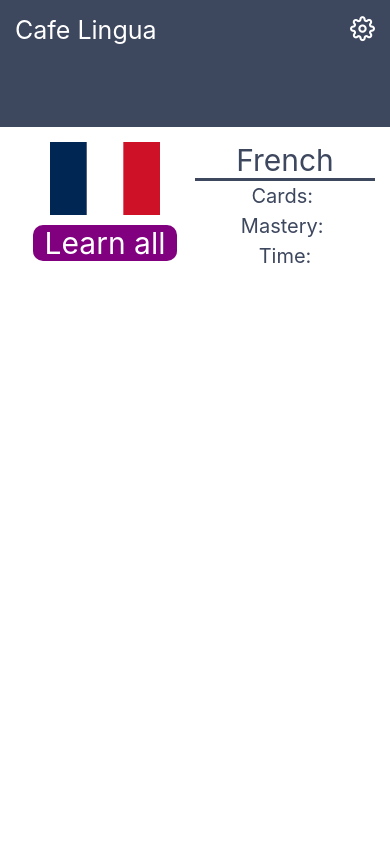
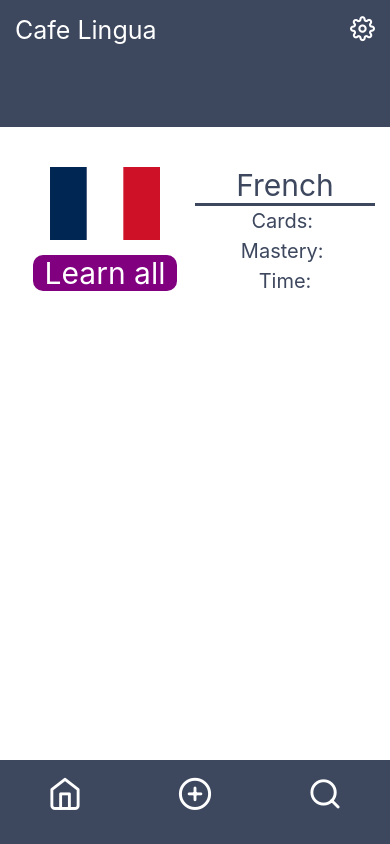
Before and after one commit to akwasniewski/Cafe-Lingua, a React Native app: screen / in a window 390 px wide. Built offline with nearby package versions, Linux system fonts and the light colour scheme.

Commit message:
Added lowev navbar

```diff
--- a/App.js
+++ b/App.js
@@ -1,12 +1,16 @@
 import { StatusBar } from 'expo-status-bar';
-import { StyleSheet, Text, View } from 'react-native';
+import { Pressable, ScrollView, StyleSheet, Text, View } from 'react-native';
 import UpperNav from './Components/UpperNav';
+import LowerNav from './Components/LowerNav';
 import Stats from './Components/Stats';
 export default function App() {
 	return (
 		<View style={styles.container}>
 			<UpperNav />
-			<Stats />
+			<ScrollView style={styles.scroll}>
+				<Stats />
+			</ScrollView>
+			<LowerNav />
 			<StatusBar style='auto' />
 		</View>
 	);
@@ -17,4 +21,7 @@ const styles = StyleSheet.create({
 		flex: 1,
 		backgroundColor: '#fff',
 	},
+	scroll: {
+		height: '70%',
+	},
 });
--- /dev/null
+++ b/Components/LowerNav.js
@@ -0,0 +1,23 @@
+import React from 'react';
+import { StyleSheet, View, Text } from 'react-native';
+import Icon from 'react-native-vector-icons/Feather';
+const LowerNav = () => {
+	return (
+		<View style={styles.container}>
+			<Icon name='home' size={35} color='white' />
+			<Icon name='plus-circle' size={35} color='white' />
+			<Icon name='search' size={35} color='white' />
+		</View>
+	);
+};
+
+const styles = StyleSheet.create({
+	container: {
+		height: '10%',
+		backgroundColor: '#3d475e',
+		flexDirection: 'row',
+		justifyContent: 'space-around',
+		paddingTop: 15,
+	},
+});
+export default LowerNav;
--- a/Components/Stats.js
+++ b/Components/Stats.js
@@ -31,7 +31,7 @@ const Stats = () => {
 
 const styles = StyleSheet.create({
 	container: {
-		height: '20%',
+		paddingTop: 40,
 		padding: 15,
 		backgroundColor: '#fff',
 		flexDirection: 'row',
@@ -66,7 +66,7 @@ const styles = StyleSheet.create({
 	button: {
 		width: '80%',
 		backgroundColor: 'purple',
-		marginTop: 10,
+		marginTop: 15,
 		alignItems: 'center',
 		borderRadius: 10,
 	},
```
